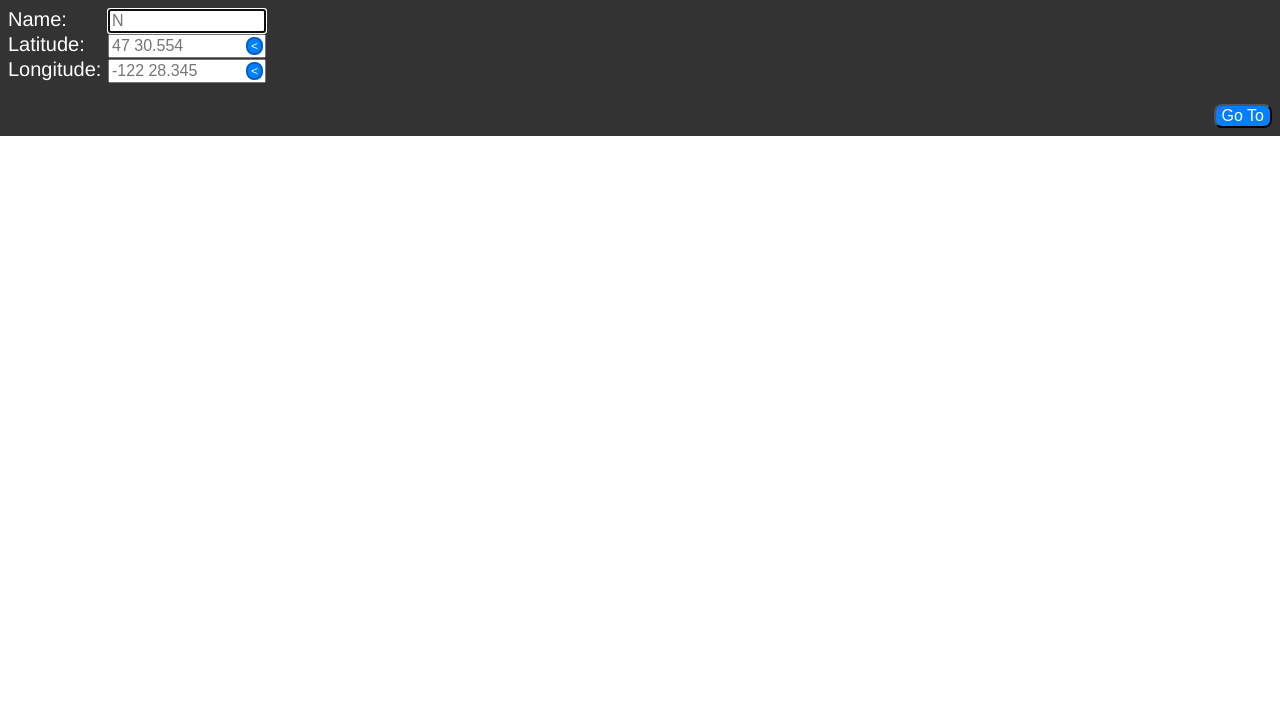
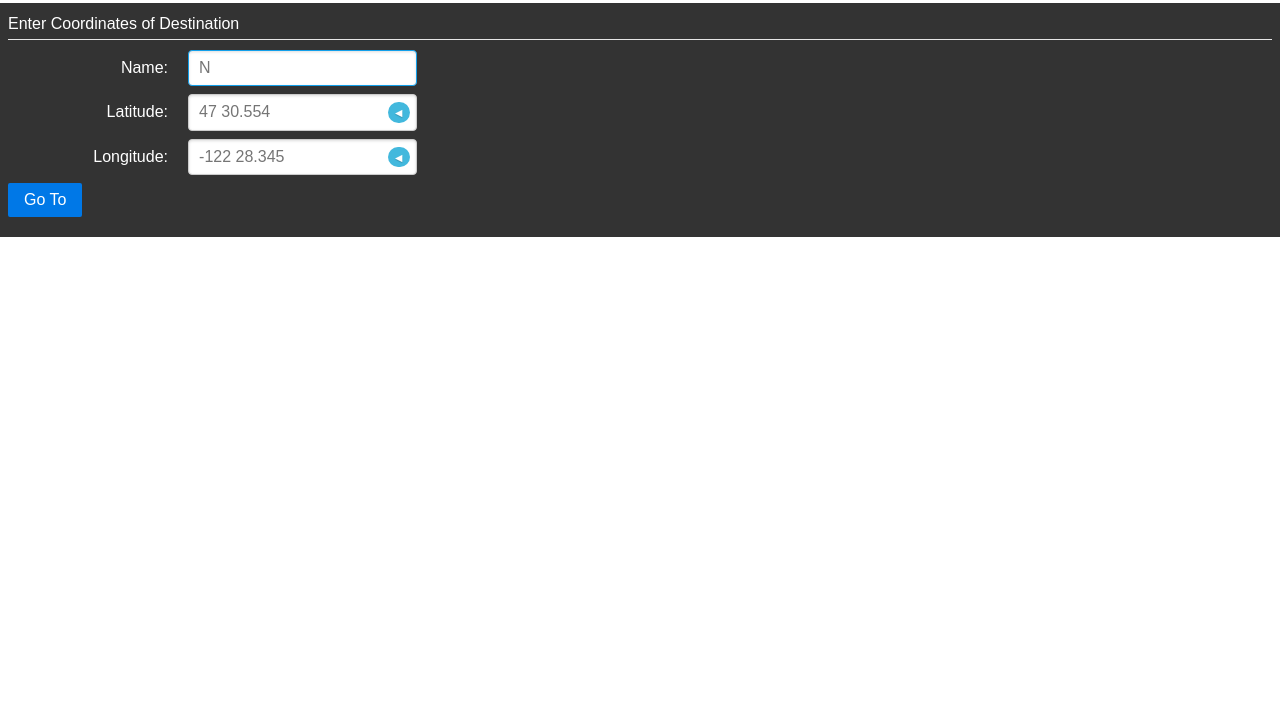
Before and after one commit to HomegrownMarine/goto, a website: page www/index.html in a window 1280 px wide. Shown: the part 77-800 px from the top of the page. Drawn offline with nearby package versions, Linux system fonts and the light colour scheme; no server answers.

Commit message:
simplify app to use pure css

```diff
--- a/app.js
+++ b/app.js
@@ -48,8 +48,9 @@ function getHistory() {
     return history;
 }
 
-exports.load = function(server, boat_data, settings_comp) {
-    settings = settings_comp;
+exports.getCurrentWaypoint = getCurrentWaypoint;
+exports.load = function(server, boat_data, stg) {
+    settings = stg;
 
     // get app settings
     history = settings.get('goto:waypoint-history') || [];
--- a/www/css/goto.css
+++ /dev/null
@@ -1 +0,0 @@
-body{font-family:Helvetica;font-size:20px;padding:0;margin:0}.entry{background-color:#333;color:#fff;padding:8px}.entry h4{margin:0 0 6px 0}.entry label{display:block}.entry label span{width:100px;display:inline-block}.entry input[type=text],.entry input[type=number]{width:150px;font-size:16px}#current_waypoint{margin:0;padding:8px;color:#333;font-size:28px;font-weight:normal}#current_waypoint .name{font-weight:bold}#current_waypoint .coordinates{font-size:20px;padding-left:8px;color:#666}button{background-color:#0080ff;color:#fff;font-size:16px;border-radius:8px;height:24px}ul,li{margin:0;padding:0}li{display:block;padding:10px 10px;clear:both;border-bottom:1px dotted #666}li:last-child{border-bottom:none}p{margin-bottom:0}.right{text-align:right}.center{text-align:center}a{text-decoration:none;color:#555}a .name{font-size:50px;line-height:50px;font-weight:bold;float:left;margin-right:20px}.verb{font-size:16px;display:block}.lat,.lon{display:block}.coord_clear{display:inline-block;width:7px;height:11px;position:relative;left:-20px;color:#fff;background-color:#0080ff;font-size:12px;padding:0 3px 3px 3px;vertical-align:middle;border-radius:8px;border:2px solid #0060bf}
--- a/www/css/goto.less
+++ /dev/null
@@ -1,125 +0,0 @@
-body {
-    font-family: Helvetica;
-    font-size: 20px;
-    padding: 0;
-    margin: 0;
-}
-
-.entry {
-    background-color: #333;
-    color: white;
-    padding: 8px;
-
-    h4 {
-        margin: 0 0 6px 0;
-    }
-
-    label {
-        display: block;
-        span {
-            width: 100px;
-            display: inline-block;
-        }
-    }
-
-    input[type=text],
-    input[type=number] {
-        width: 150px;
-        font-size: 16px;
-    }
-}
-
-#current_waypoint {
-    margin: 0;
-    padding: 8px;
-    color: #333;
-    font-size: 28px;
-    font-weight: normal;
-
-    .name {
-        font-weight: bold;
-    }
-
-    .coordinates {
-        font-size: 20px;
-        padding-left: 8px;
-        color: #666;
-    }
-}
-
-button {
-    background-color: #0080ff;
-    color: #fff;
-    font-size: 16px;
-    border-radius: 8px;
-    height: 24px;
-}
-
-ul, li {
-    margin: 0;
-    padding: 0;
-}
-
-li {
-    display: block;
-    padding: 10px 10px;
-    clear: both;
-    border-bottom: 1px dotted #666;
-}
-
-li:last-child {
-    border-bottom: none;
-}
-
-p {
-    margin-bottom: 0;
-}
-
-.right {
-    text-align: right;
-}
-
-.center {
-    text-align: center;
-}
-
-a {
-    text-decoration: none;
-    color: #555;
-    .name {
-        font-size: 50px;
-        line-height: 50px;
-        font-weight: bold;
-        float: left;
-        margin-right: 20px;
-    }
-}
-
-.verb {
-    font-size: 16px;
-    display: block;
-}
-.lat, .lon {
-    display: block;
-}
-
-.coord_clear {
-    display: inline-block;
-    width: 7px;
-    height: 11px;
-    position: relative;
-    left: -20px;
-    color: white;
-    background-color: #0080ff;
-    font-size: 12px;
-    padding: 0 3px 3px 3px;
-    vertical-align: middle;
-    border-radius: 8px;
-    border: 2px solid #0060BF;
-    /*box-shadow: 1px 1px 1px #666;*/
-/*            background-image: -webkit-gradient(linear, 0 0, 0 100%, from(
-rgba(255, 255, 255, 0.699219)), color-stop(0.5,
-rgba(255, 255, 255, 0.199219)), color-stop(0.5,
-transparent), to(
-rgba(255, 255, 255, 0.296875)));
-*/        }
--- a/www/index.html
+++ b/www/index.html
@@ -4,8 +4,55 @@
     <meta charset="UTF-8">
     <meta name="viewport" content="width=device-width, initial-scale=1, maximum-scale=1">
     <title>Go To</title>
-    <link rel="stylesheet" type="text/css" href="css/goto.css">
-    <!-- http://diveintohtml5.info/offline.html -->
+
+    <link rel="stylesheet" href="/css/pure-min.css">
+    <link rel="stylesheet" href="/css/grids-responsive-min.css">
+    <link rel="stylesheet" href="/css/main.css">
+
+    <style>
+    #goto_form {
+        background-color: #333;
+        color: white;
+        padding: 8px;
+    }
+
+    #goto_form legend {
+        color: white;
+    }
+
+    #goto_form input {
+        color: black;
+    }
+
+    .coord_clear {
+        color: white;
+        border-radius: 15px;
+        text-shadow: 0 1px 1px rgba(0, 0, 0, 0.2);
+        background-color: rgb(66, 184, 221);
+        padding: .5em .75em;
+
+        position: relative;
+        left: -3em;
+    }
+
+    .button-xsmall {
+        font-size: 60%;
+    }
+
+    #wplist a {
+        text-decoration: none;
+        color: #555;
+    }
+
+    #wplist a .name {
+        font-size: 50px;
+        line-height: 50px;
+        font-weight: bold;
+    }
+    .menu_item {
+        border-bottom: 1px solid #666;
+    }
+    </style>
 </head>
 <body>
     <h1 id="current_waypoint">
@@ -18,26 +65,41 @@
     <div>
     </div>
 
-    <form action="/goto/current" class="entry" method="post">
-        <h4>Enter Coordinates of destination:</h4>
-        <label><span>Name:</span><input type="text" name="name" placeholder="N"></label>
-        <label><span>Latitude:</span><input type="text" id="lat" name="lat" placeholder="47 30.554"></label>
-        <label><span>Longitude:</span><input type="text" id="lon" name="lon" placeholder="-122 28.345"></label>
-        <p class="right">
-            <button type="submit" name="set">Go To</button>
-        </p>
+    <form action="/goto/current" method="post" class="pure-form pure-form-aligned" id="goto_form">
+        <fieldset>
+            <legend>Enter Coordinates of Destination</legend>
+
+            <div class="pure-control-group">
+                <label for="name">Name:</label>
+                <input type="text" name="name" placeholder="N">
+            </div>
+
+            <div class="pure-control-group">
+                <label for="lat">Latitude:</label>
+                <input type="text" id="lat" name="lat" placeholder="47 30.554">
+            </div>
+
+            <div class="pure-control-group">
+                <label for="lon">Longitude:</label>
+                <input type="text" id="lon" name="lon" placeholder="-122 28.345">
+            </div>
+
+            <button type="submit" name="set" class="pure-button pure-button-primary">Go To</button>
+        </fieldset>
     </form>
-    <ul id="wplist">
-    </ul>
+
+    <div id="wplist" class="pure-g menu">
+    </div>
+
     <script type="text/template" id="history_template">
-        <li id='goto{{ name }}'>
-            <a href="/goto/current?lat={{ lat }}&lon={{ lon }}&name={{ name }}">
-                <span class="verb">Go To</span>
-                <span class="name">{{ name }}</span>
-                <span class="lat">{{ lat }}</span>
-                <span class="lon">{{ lon }}</span>
-            </a>
-        </li>
+        <div id='goto{{ name }}' class="pure-u-1 menu_item">
+        <a href="/goto/current?lat={{ lat }}&lon={{ lon }}&name={{ name }}" class="pure-g">
+            <span class="verb pure-u-1-8 pure-u-md-2-24">Go To</span>
+            <span class="name pure-u-7-8 pure-u-md-10-24">{{ name }}</span>
+            <span class="lat pure-u-1 pure-u-md-1-4">{{ lat }}</span>
+            <span class="lon pure-u-1 pure-u-md-1-4">{{ lon }}</span>
+        </a>
+        </div>
     </script>
 
     <script src="/lib/jquery.js"></script>
--- a/www/js/goto.js
+++ b/www/js/goto.js
@@ -2,7 +2,7 @@ $.fn.clearLatLon = function() {
     return $(this)
         .each( function() {
             var textbox = $(this);
-            var x = $('<a href="#" class="coord_clear" tabindex="-1">&lt;</a>')
+            var x = $('<a href="#" class="coord_clear pure-button button-xsmall" tabindex="-1">◀</a>')
                         .click( function() {
                             var val = textbox.val();
                             var m = /(-?\d+[\. ])?(\d{0,2}.?)?(\d+)?/.exec(val);
@@ -105,7 +105,7 @@ $(function() {
                 roundCoordinates(data);
                 updateCurrentDestination(data);
 
-                $('li#goto'+data.name).remove();
+                $('#goto'+data.name).remove();
 
                 $(historyTemplate(data)).prependTo( $('#wplist') );
             }
@@ -126,7 +126,7 @@ $(function() {
             success: function(data) {
                 updateCurrentDestination(data);
 
-                el.closest('li').prependTo( $('#wplist') );
+                el.closest('.menu_item').prependTo( $('#wplist') );
             }
         });
     });
```
